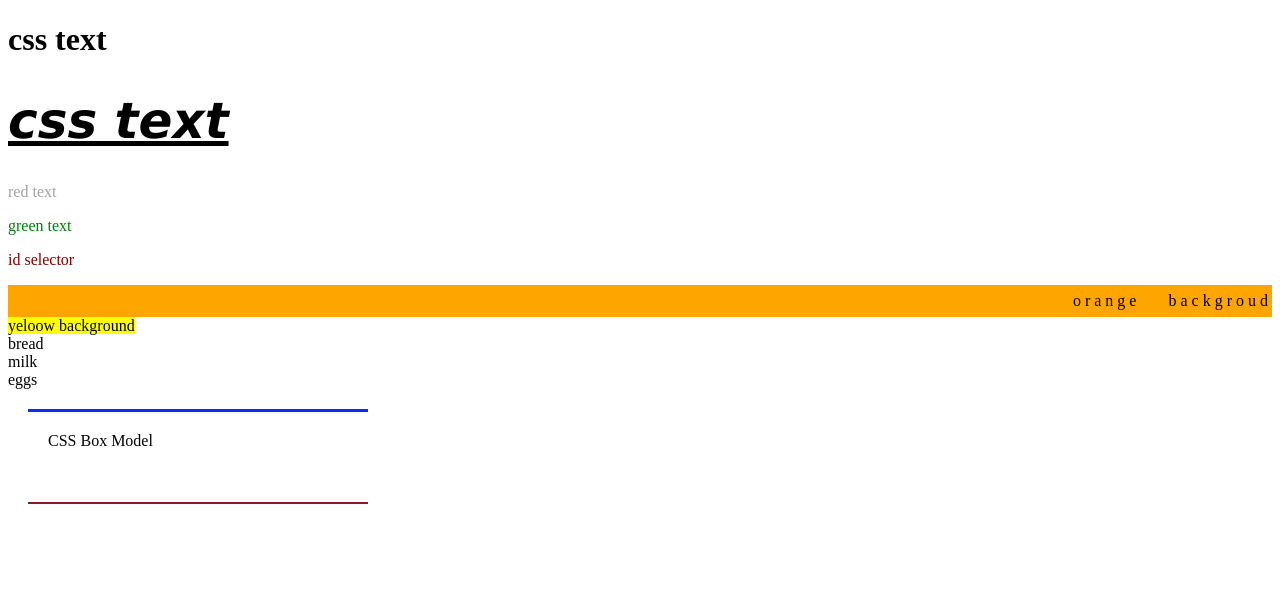
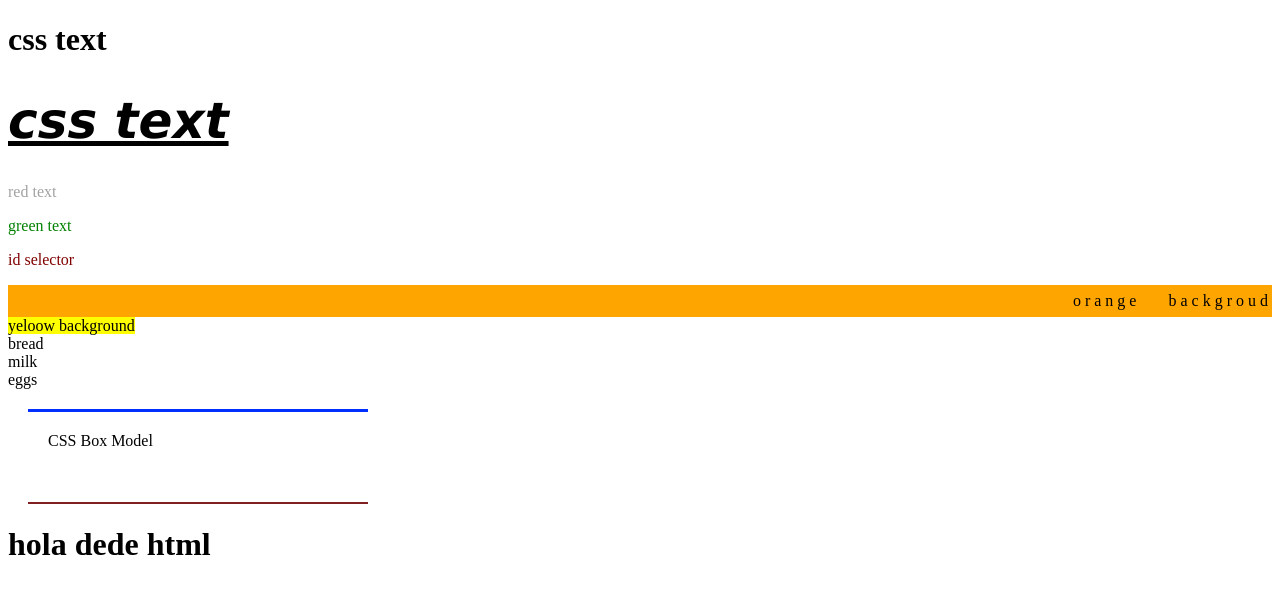
Before and after one commit to jose7489/CCS-youtube, a plain HTML site: page index.html in a window 1280 px wide. Drawn offline with Linux system fonts and the light colour scheme.

Commit message:
agregamos un h1

```diff
--- a/index.html
+++ b/index.html
@@ -26,5 +26,6 @@
     </ul>
 
     <div class="box-model">CSS Box Model</div>
+    <h1>hola dede html</h1>
 </body>
 </html>
```
